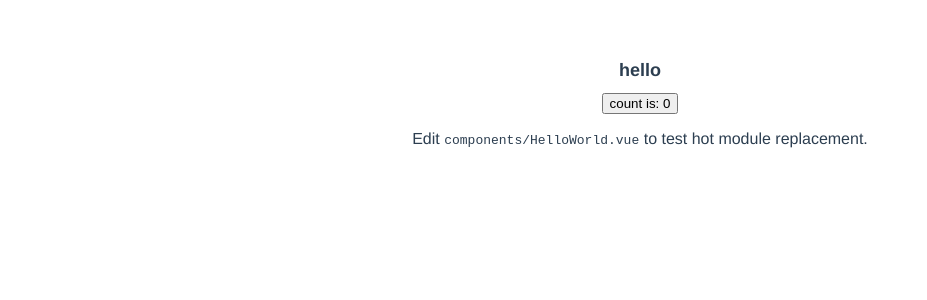
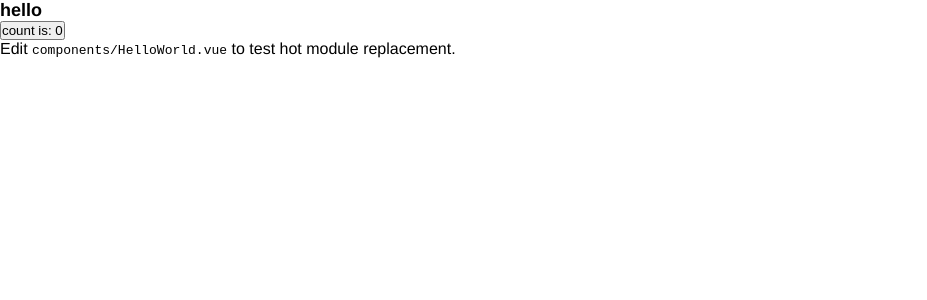
Before and after one commit to synRice/TAC, a Vue app: page /#/ in a window 1280 px wide. Before the commit this address led to /#/home. Shown: the top 300 px of the page, without its empty margins (0-927 px from the left). Built offline with nearby package versions, Linux system fonts and the light colour scheme.

Commit message:
feat: 更新基础配置

```diff
--- a/src/index.css
+++ b/src/index.css
@@ -2,7 +2,9 @@
   font-family: Avenir, Helvetica, Arial, sans-serif;
   -webkit-font-smoothing: antialiased;
   -moz-osx-font-smoothing: grayscale;
-  text-align: center;
-  color: #2c3e50;
-  margin-top: 60px;
 }
+
+* {
+  padding: 0;
+  margin: 0;
+}
--- a/src/router/index.js
+++ b/src/router/index.js
@@ -5,7 +5,7 @@ const router = createRouter({
     routes: [
         {
             path: '/',
-            redirect: '/home'
+            component: () => import('../views/Home.vue')
         },
         {
             path: '/home',
--- a/src/views/About.vue
+++ b/src/views/About.vue
@@ -1,7 +1,7 @@
 <template>
   <h1 class="title">{{ msg }}</h1>
   <button @click="plusCount">count is: {{ count }}</button>
-  <p>Edit <code>components/HelloWorld.vue</code> to test hot module replacement.</p>
+  <p>Edit <code>haoye</code> to test hot module replacement.</p>
 </template>
 
 <script setup>
@@ -15,7 +15,7 @@ const plusCount = () => {
 }
 </script>
 
-<style lang="sass" scoped>
+<style lang="scss" scoped>
 .title{
   font-size: 18px;
 }
--- a/src/views/Home.vue
+++ b/src/views/Home.vue
@@ -15,7 +15,7 @@ const plusCount = () => {
 }
 </script>
 
-<style lan="sass" scoped>
+<style lang="scss" scoped>
 .title{
   font-size: 18px;
 }
```
